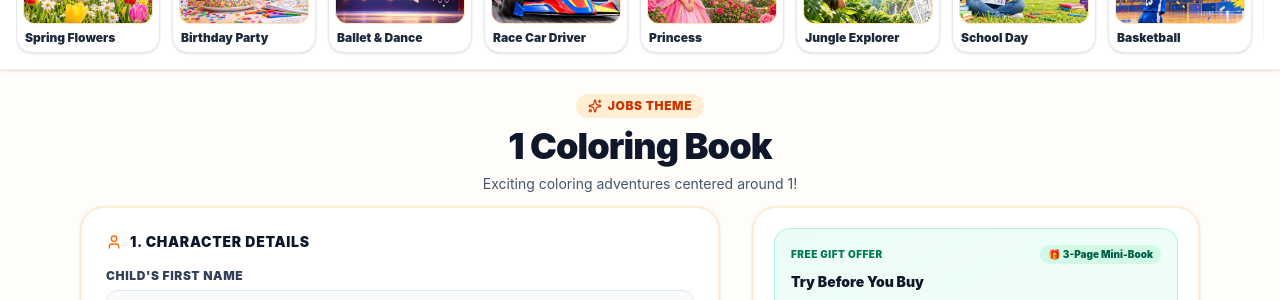
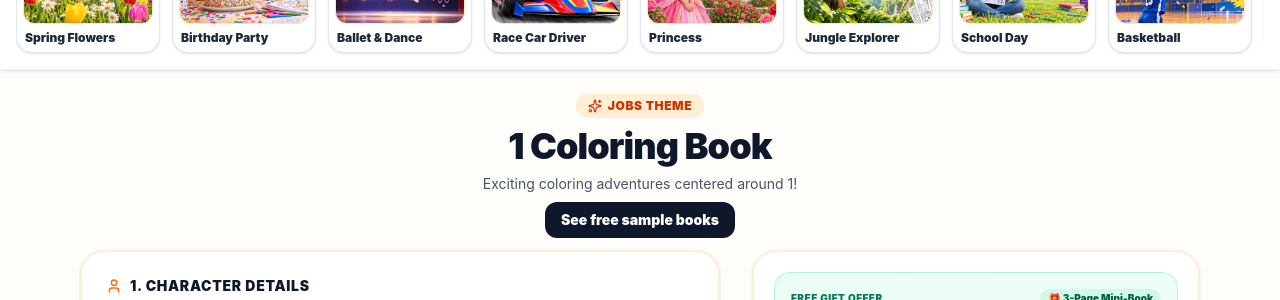
Before and after one commit to mensuraljaheshery-netizen/mycoloring-star, a Next.js app: page /theme/1 in a window 1280 px wide. Shown: the part 186-486 px from the top of the page. Built offline with nearby package versions, Linux system fonts and the light colour scheme; no server answers; the database is empty.

Commit message:
Show a sample book button on every theme page.

```diff
--- a/src/app/theme/[slug]/page.tsx
+++ b/src/app/theme/[slug]/page.tsx
@@ -76,6 +76,8 @@ const PACKAGES_CONFIG: Record<string, { label: string; pages: number; price: str
 };
 
 const THEME_SAMPLES: Record<string, { href: string; label: string }> = {
+  superhero: { href: '/sample-book.pdf', label: "See Liam's Superhero book" },
+  princess: { href: '/sample-book-princess.pdf', label: "See Sara's Princess book" },
   'school-day': { href: '/sample-book-school-day.pdf', label: "See Sara's School Day book" },
   'dinosaur-explorer': { href: '/sample-book-dinosaur.pdf', label: "See Liam's Dinosaur book" },
   'race-car-driver': { href: '/sample-book-race-car.pdf', label: "See Liam's Race Car book" },
@@ -896,16 +898,19 @@ export default function ThemeCustomizerPage() {
         <p className="text-xs sm:text-sm text-slate-600 max-w-xl mx-auto">
           {baseTheme.description}
         </p>
-        {THEME_SAMPLES[baseTheme.slug] && (
-          <a
-            href={THEME_SAMPLES[baseTheme.slug].href}
-            target="_blank"
-            rel="noopener noreferrer"
-            className="inline-flex items-center justify-center px-4 py-2 rounded-xl bg-slate-900 text-white text-sm font-black hover:bg-slate-800"
-          >
-            {THEME_SAMPLES[baseTheme.slug].label}
-          </a>
-        )}
+        {(() => {
+          const sample = THEME_SAMPLES[baseTheme.slug] || { href: '/samples', label: 'See free sample books' };
+          return (
+            <a
+              href={sample.href}
+              target={sample.href.endsWith('.pdf') ? '_blank' : undefined}
+              rel={sample.href.endsWith('.pdf') ? 'noopener noreferrer' : undefined}
+              className="inline-flex items-center justify-center px-4 py-2 rounded-xl bg-slate-900 text-white text-sm font-black hover:bg-slate-800"
+            >
+              {sample.label}
+            </a>
+          );
+        })()}
       </section>
 
       {/* 3. MOBILE ACTION BOX */}
```
